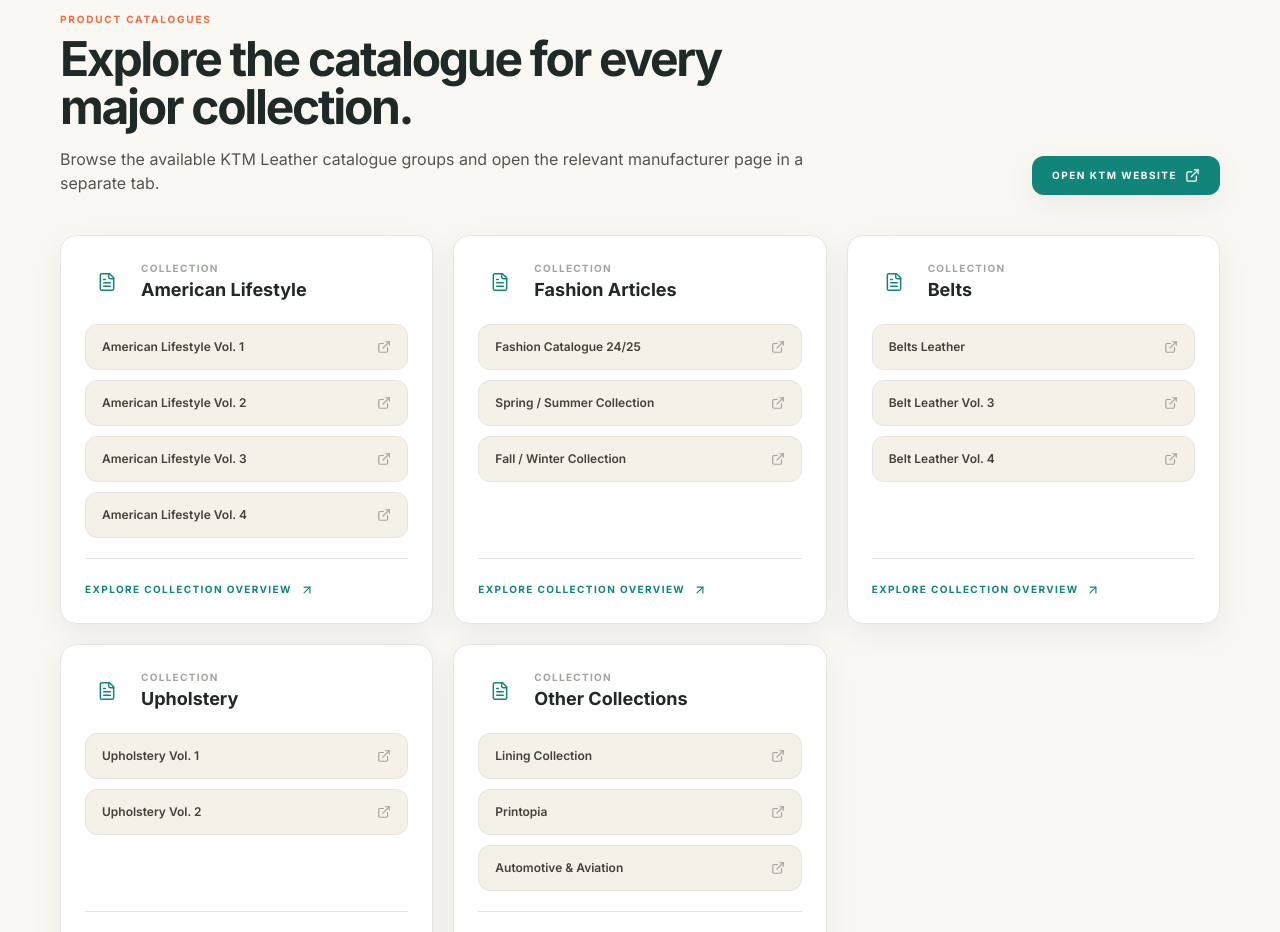
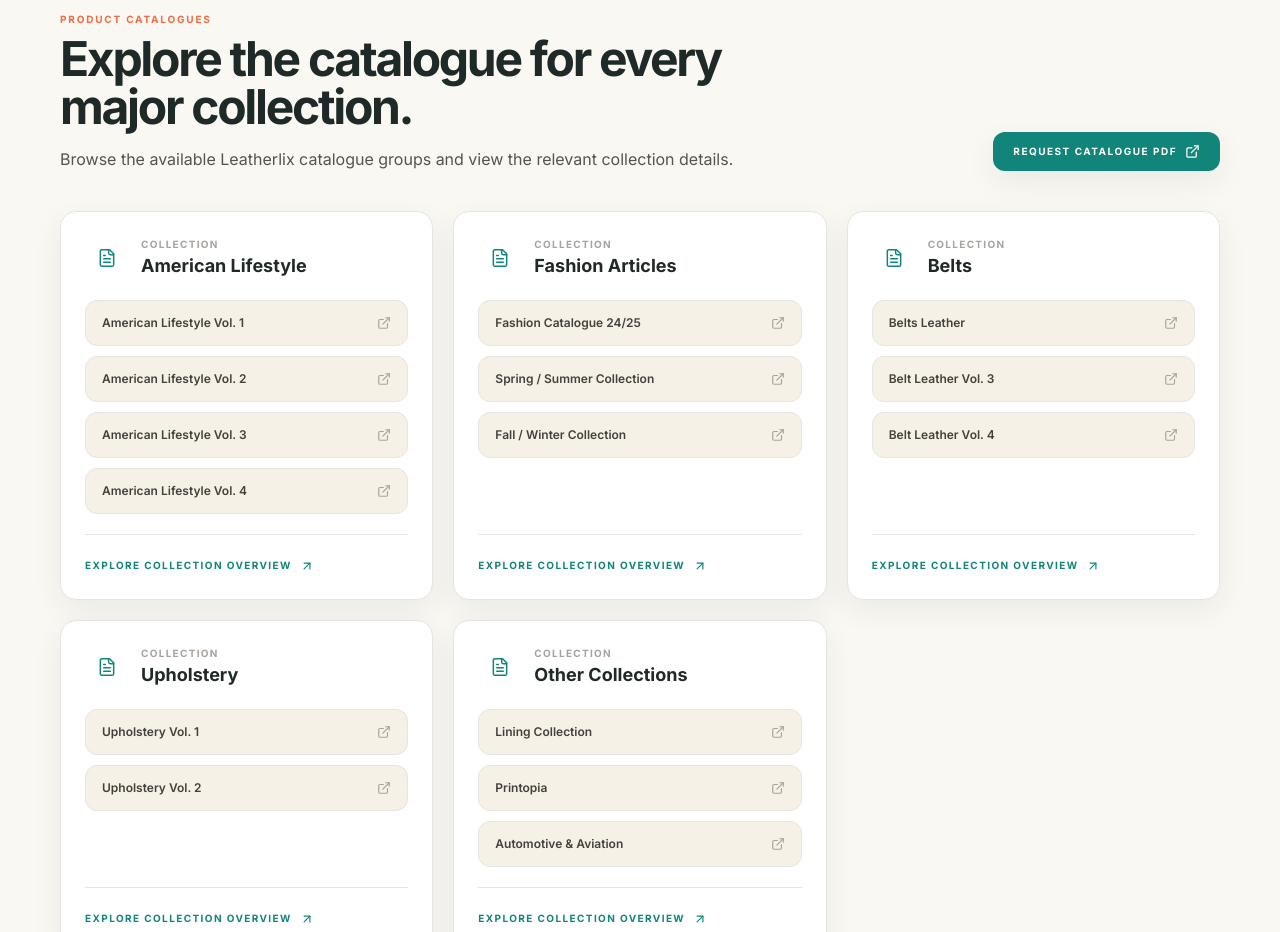
Before and after one commit to Sameer-tech-web/Https-leatherlix-frontend, a React (Vite) app: page / in a window 1280 px wide. Shown: the part 9380-10312 px from the top of the page. Built offline with nearby package versions, Linux system fonts and the light colour scheme.

Commit message:
Update CatalogSection.jsx

```diff
--- a/src/components/CatalogSection.jsx
+++ b/src/components/CatalogSection.jsx
@@ -4,9 +4,10 @@
   FileText,
 } from 'lucide-react';
 
-import { catalogLinks } from '../data/siteData';
+import { brand, catalogLinks } from '../data/siteData';
 
 export default function CatalogSection() {
+  const brandName = brand?.name || 'Leatherlix';
   const catalogsList = catalogLinks || [];
 
   return (
@@ -27,18 +28,15 @@
             </h2>
 
             <p className="mt-4 text-sm leading-7 text-stone-600 sm:text-base">
-              Browse the available KTM Leather catalogue groups and open the
-              relevant manufacturer page in a separate tab.
+              Browse the available {brandName} catalogue groups and view the relevant collection details.
             </p>
           </div>
 
           <a
-            href="https://ktmleather.com/"
-            target="_blank"
-            rel="noopener noreferrer"
+            href="#contact"
             className="inline-flex shrink-0 items-center justify-center gap-2 self-start rounded-xl bg-teal px-5 py-3 text-[10px] font-bold uppercase tracking-[0.15em] text-white shadow-soft transition-colors duration-200 hover:bg-tealDark focus:outline-none focus:ring-2 focus:ring-teal focus:ring-offset-2 sm:self-auto"
           >
-            Open KTM Website
+            <span>Request Catalogue PDF</span>
             <ExternalLink
               size={15}
               aria-hidden="true"
@@ -83,9 +81,9 @@
                   <div className="mt-5 space-y-2.5">
                     {items.map((item) => (
                       <a
-                        key={item.url}
-                        href={item.url}
-                        target="_blank"
+                        key={item.url || item.title}
+                        href={item.url || '#contact'}
+                        target={item.url?.startsWith('http') ? '_blank' : '_self'}
                         rel="noopener noreferrer"
                         className="group/link flex items-center justify-between gap-3 rounded-xl border border-stone-200 bg-cream px-4 py-3 text-xs font-semibold text-stone-700 transition-all duration-200 hover:border-teal/25 hover:bg-white hover:text-teal focus:outline-none focus:ring-2 focus:ring-teal focus:ring-offset-1"
                       >
@@ -105,8 +103,8 @@
                 {primaryItem && (
                   <div className="mt-5 border-t border-stone-200 pt-4">
                     <a
-                      href={primaryItem.url}
-                      target="_blank"
+                      href={primaryItem.url || '#contact'}
+                      target={primaryItem.url?.startsWith('http') ? '_blank' : '_self'}
                       rel="noopener noreferrer"
                       className="inline-flex items-center gap-2 text-[10px] font-bold uppercase tracking-[0.14em] text-teal transition-colors duration-200 hover:text-tealDark"
                     >
```
